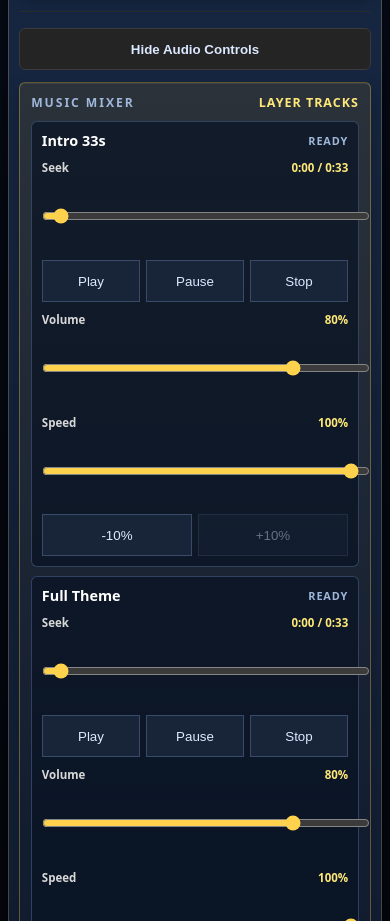
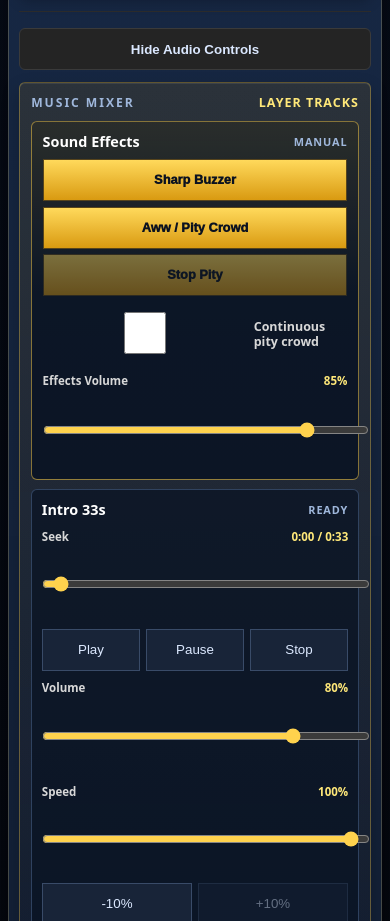
Before and after one commit to Gabekross/feud, a Next.js app: page /control in a window 390 px wide. Shown: the part 2480-3401 px from the top of the page. Built offline with nearby package versions, Linux system fonts and the light colour scheme; no server answers; the database is empty.

Commit message:
Add audio operator sound effects

```diff
--- a/src/components/control/MusicControls.module.scss
+++ b/src/components/control/MusicControls.module.scss
@@ -53,6 +53,17 @@
   background: rgba(8, 18, 35, 0.68);
 }
 
+.effectsCard {
+  display: grid;
+  gap: 0.5rem;
+  padding: 0.65rem;
+  border: 1px solid rgba(255, 210, 77, 0.5);
+  border-radius: var(--radius-sm, 6px);
+  background:
+    linear-gradient(180deg, rgba(255, 210, 77, 0.12), transparent 48%),
+    rgba(8, 18, 35, 0.82);
+}
+
 .trackHeader {
   strong {
     min-width: 0;
@@ -94,6 +105,34 @@
 
     &:hover {
       background: #22324d;
+    }
+  }
+}
+
+.effectButtons {
+  display: grid;
+  grid-template-columns: repeat(3, minmax(0, 1fr));
+  gap: 0.35rem;
+
+  button {
+    min-height: 38px;
+    margin: 0;
+    padding: 0.4rem 0.45rem;
+    border: 1px solid #57441b;
+    background: linear-gradient(180deg, #ffd95b, #d99a11);
+    color: #0b1220;
+    font-size: 0.8rem;
+    font-weight: 950;
+    line-height: 1.1;
+    text-align: center;
+
+    &:hover:not(:disabled) {
+      background: linear-gradient(180deg, #ffe98c, #e4aa1f);
+    }
+
+    &:disabled {
+      opacity: 0.44;
+      cursor: not-allowed;
     }
   }
 }
@@ -173,6 +212,14 @@
     min-height: 42px;
   }
 
+  .effectButtons {
+    grid-template-columns: 1fr;
+
+    button {
+      min-height: 42px;
+    }
+  }
+
   .speedControls {
     grid-template-columns: 1fr 1fr;
 
--- a/src/components/control/MusicControls.tsx
+++ b/src/components/control/MusicControls.tsx
@@ -16,6 +16,7 @@ type Track = {
 };
 
 const THEME_SRC = '/sounds/family-feud-theme.mp3';
+const PITY_CROWD_SRC = '/sounds/pity-crowd.mp3';
 const INTRO_SECONDS = 33;
 const MIN_SPEED = 0.5;
 const MAX_SPEED = 1;
@@ -248,6 +249,109 @@ function TrackMixer({ track }: { track: Track }) {
   );
 }
 
+function SoundEffects() {
+  const sessionId = useActiveSession();
+  const [effectVolume, setEffectVolume] = useState(0.85);
+  const [pityLoop, setPityLoop] = useState(false);
+  const [pityPlaying, setPityPlaying] = useState(false);
+
+  const playSharpBuzzer = () => {
+    void emitSoundEvent(sessionId, {
+      sound_type: 'effect',
+      command: 'play',
+      track_id: 'sharp-buzzer',
+      volume: effectVolume,
+    });
+  };
+
+  const playPityCrowd = () => {
+    void emitSoundEvent(sessionId, {
+      sound_type: pityLoop ? 'music' : 'effect',
+      command: 'play',
+      track_id: 'pity-crowd',
+      src: PITY_CROWD_SRC,
+      seek_time: 0,
+      volume: effectVolume,
+      playback_rate: 1,
+      loop: pityLoop,
+    });
+    setPityPlaying(pityLoop);
+  };
+
+  const stopPityCrowd = () => {
+    void emitSoundEvent(sessionId, {
+      sound_type: 'music',
+      command: 'stop',
+      track_id: 'pity-crowd',
+      src: PITY_CROWD_SRC,
+      seek_time: 0,
+      volume: effectVolume,
+      playback_rate: 1,
+      loop: false,
+    });
+    setPityPlaying(false);
+  };
+
+  const changeEffectVolume = (nextVolume: number) => {
+    setEffectVolume(nextVolume);
+    if (!pityPlaying) return;
+    void emitSoundEvent(sessionId, {
+      sound_type: 'music',
+      command: 'config',
+      track_id: 'pity-crowd',
+      src: PITY_CROWD_SRC,
+      volume: nextVolume,
+      playback_rate: 1,
+      loop: pityLoop,
+    });
+  };
+
+  const changePityLoop = (nextLoop: boolean) => {
+    setPityLoop(nextLoop);
+    if (!nextLoop && pityPlaying) {
+      stopPityCrowd();
+    }
+  };
+
+  return (
+    <div className={styles.effectsCard}>
+      <div className={styles.trackHeader}>
+        <strong>Sound Effects</strong>
+        <span>Manual</span>
+      </div>
+
+      <div className={styles.effectButtons}>
+        <button type="button" onClick={playSharpBuzzer}>Sharp Buzzer</button>
+        <button type="button" onClick={playPityCrowd}>Aww / Pity Crowd</button>
+        <button type="button" onClick={stopPityCrowd} disabled={!pityPlaying}>Stop Pity</button>
+      </div>
+
+      <label className={styles.loopToggle}>
+        <input
+          type="checkbox"
+          checked={pityLoop}
+          onChange={(e) => changePityLoop(e.target.checked)}
+        />
+        Continuous pity crowd
+      </label>
+
+      <label className={styles.sliderLabel}>
+        <span>Effects Volume</span>
+        <span>{Math.round(effectVolume * 100)}%</span>
+      </label>
+      <input
+        className={styles.slider}
+        type="range"
+        min={0}
+        max={1}
+        step={0.01}
+        value={effectVolume}
+        onChange={(e) => changeEffectVolume(Number(e.target.value))}
+      />
+    </div>
+  );
+}
+
 export default function MusicControls() {
   return (
     <section className={styles.musicPanel} aria-label="Music controls">
@@ -255,6 +359,8 @@ export default function MusicControls() {
         <span className={styles.kicker}>Music Mixer</span>
         <strong>Layer Tracks</strong>
       </div>
+
+      <SoundEffects />
 
       <div className={styles.trackList}>
         {TRACKS.map((track) => (
```
Also changed, not shown: src/components/MainScreenAudioController.tsx (+13 -0 lines), 1 other file (tests, documents, lock files or other folders).
